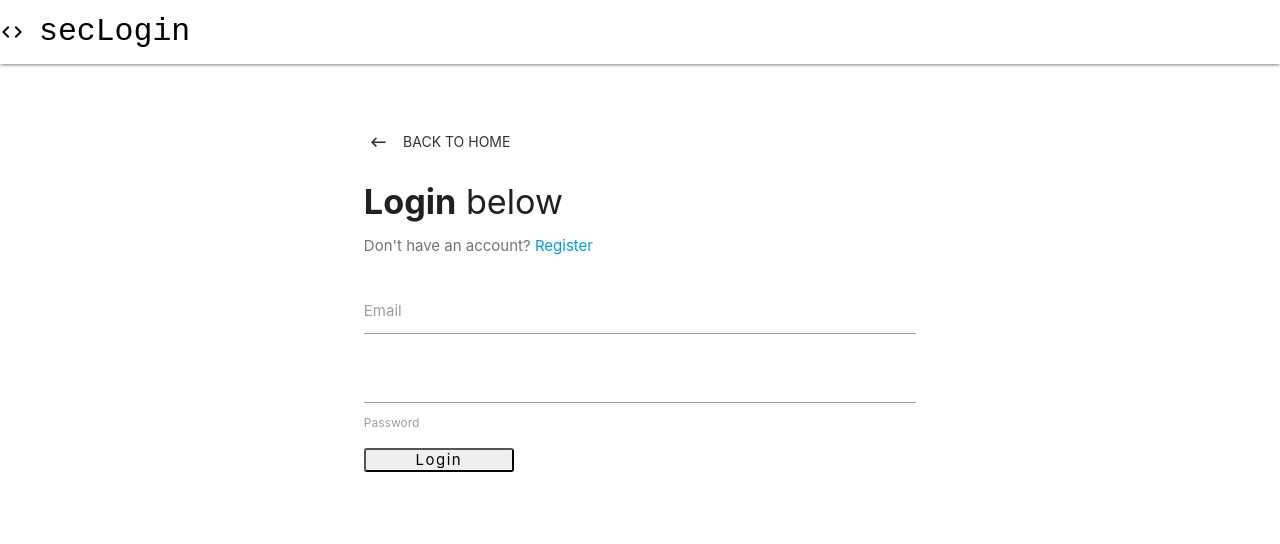
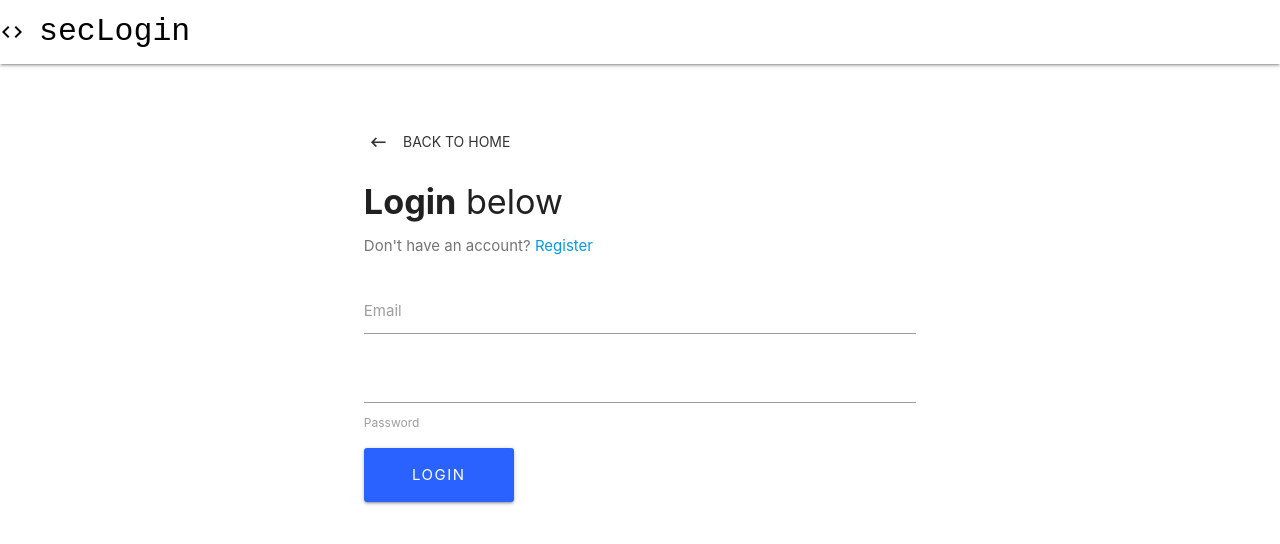
Before and after one commit to Carlosf96/MVP, a React (Create React App) app in the folder client/: page /login in a window 1280 px wide. Shown: the top 544 px of the page. Built offline with nearby package versions, Linux system fonts and the light colour scheme.

Commit message:
Patch for redux working on all browsers

```diff
--- a/client/src/components/auth/Login.js
+++ b/client/src/components/auth/Login.js
@@ -109,7 +109,9 @@ if (nextProps.errors) {
                       borderRadius: '3px',
                       letterSpacing: '1.5px',
                       marginTop: '1rem'
-                    }}
+                  }}
+                  type='submit'
+                  className='btn btn-large waves-effect waves-light hoverable blue accent-4'
                   >Login
                   </button>
                 </div>
--- a/client/src/store.js
+++ b/client/src/store.js
@@ -1,6 +1,8 @@
 import { createStore, applyMiddleware, compose } from 'redux';
 import thunk from 'redux-thunk';
 import rootReducer from './reducers';
+import { composeWithDevTools } from 'redux-devtools-extension';
+
 
 const initialState={};
 
@@ -9,10 +11,8 @@ const middleware = [thunk];
 const store = createStore(
   rootReducer,
   initialState,
-  compose(
-    applyMiddleware(...middleware),
-  window.__REDUX_DEVTOOLS_EXTENSION__ && //allows to use redux dev extension in browser
-  window.__REDUX_DEVTOOLS_EXTENSION__()
+  composeWithDevTools(
+    applyMiddleware(...middleware)
   )
 );
 
--- a/package.json
+++ b/package.json
@@ -1,5 +1,5 @@
 {
-  "name": "MVP",
+  "name": "mvp",
   "version": "1.0.0",
   "description": "A simple MVP auth login app",
   "main": "server.js",
@@ -32,9 +32,9 @@
     "ws": "3.3.2"
   },
   "scripts": {
-    "client-insall": "npm install --prefix client",
+    "client-install": "npm install --prefix client",
     "start": "node server.js",
-    "server": "nodemon",
+    "server": "nodemon server.js",
     "client": "npm start --prefix client",
     "dev": "concurrently \"npm run server\" \"npm run client\"",
     "heroku-postbuild": "NPM_CONFIG_PRODUCTION=false npm install --prefix client && npm run build --prefix client"
```
Also changed, not shown: client/package.json (+5 -2 lines), 1 other file (tests, documents, lock files or other folders).
